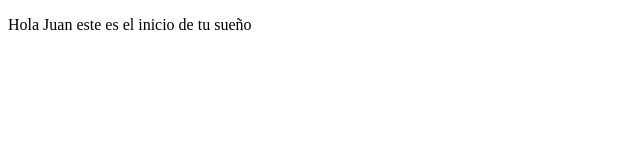
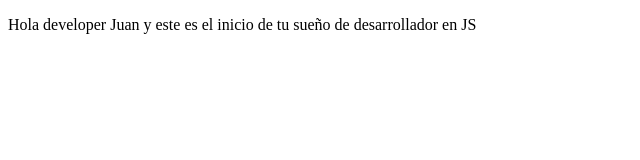
Before and after one commit to chez9020/proyectoDemoCursoPrework, a plain HTML site: page index.html in a window 1280 px wide. Shown: the whole page, without its empty margins (0-640 px from the left). Drawn offline with Linux system fonts and the light colour scheme.

Commit message:
Agregamos mas sueños

```diff
--- a/index.html
+++ b/index.html
@@ -8,7 +8,7 @@
 </head>
 <body>
     <p>
-        Hola Juan este es el inicio de tu sueño
+        Hola developer Juan  y este es el inicio de tu sueño de desarrollador en JS
     </p>
 </body>
 </html>
```
